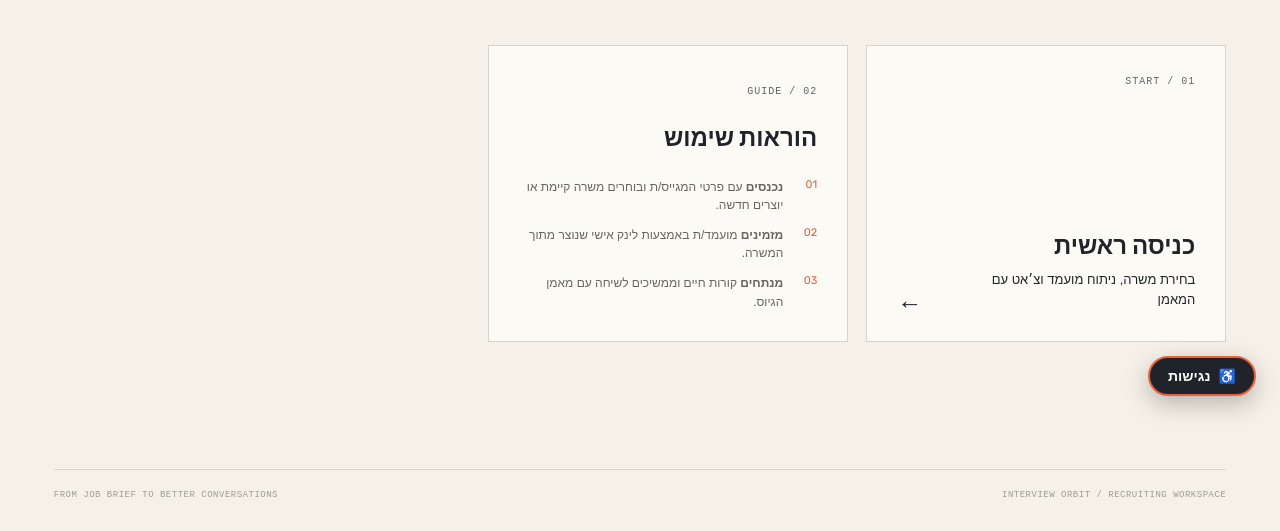
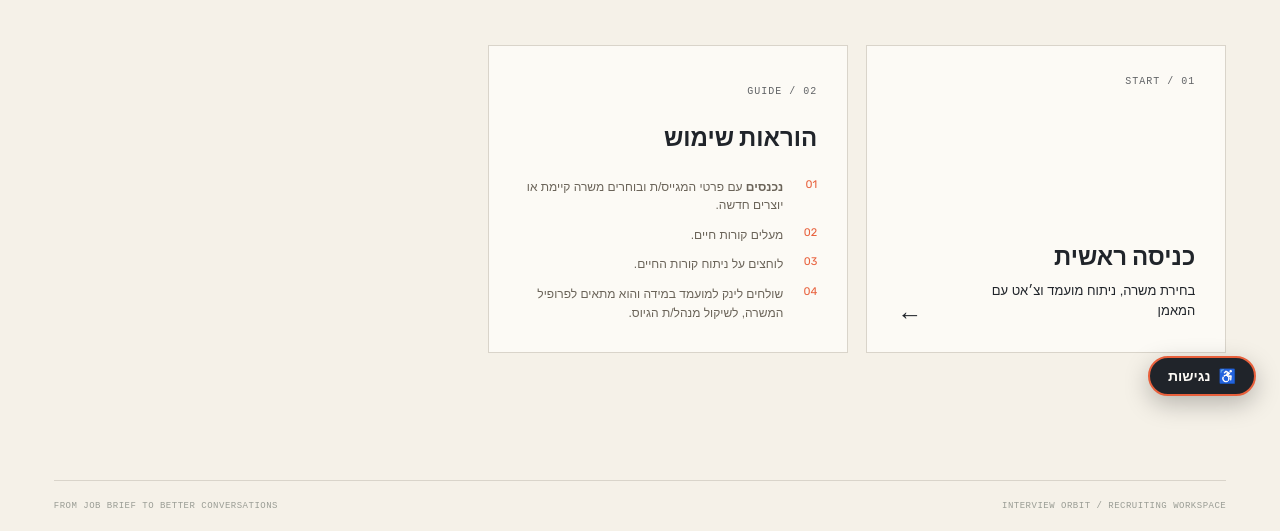
Before and after one commit to giladperetz1978/intermagic, a website: page public/index.html in a window 1280 px wide. Shown: the part 380-911 px from the top of the page. Drawn offline with Linux system fonts and the light colour scheme; a web font is replaced by a local one.

Commit message:
Correct recruiter workflow instructions

```diff
--- a/public/index.html
+++ b/public/index.html
@@ -36,8 +36,9 @@
       <strong>הוראות שימוש</strong>
       <div class="usage-steps">
         <p><b>01</b><span><strong>נכנסים</strong> עם פרטי המגייס/ת ובוחרים משרה קיימת או יוצרים חדשה.</span></p>
-        <p><b>02</b><span><strong>מזמינים</strong> מועמד/ת באמצעות לינק אישי שנוצר מתוך המשרה.</span></p>
-        <p><b>03</b><span><strong>מנתחים</strong> קורות חיים וממשיכים לשיחה עם מאמן הגיוס.</span></p>
+        <p><b>02</b><span>מעלים קורות חיים.</span></p>
+        <p><b>03</b><span>לוחצים על ניתוח קורות החיים.</span></p>
+        <p><b>04</b><span>שולחים לינק למועמד במידה והוא מתאים לפרופיל המשרה, לשיקול מנהל/ת הגיוס.</span></p>
       </div>
     </div>
   </div>
@@ -118,8 +119,6 @@
           <button type="button" id="recruiterDictateBtn" class="dictate-btn" title="הכתבת הגדרת משרה בקול">🎙️ הכתבה בקול</button>
         </div>
         <textarea id="recruiterDescription" rows="5" placeholder="תחומי אחריות, דרישות, צוות..." required></textarea>
-        <button id="createInviteButton" class="invite-button" type="button" disabled><span>יצירת לינק ושליחה למועמד</span><span class="button-arrow">←</span></button>
-        <p id="inviteMessage" class="invite-message"></p>
         <div class="section-label resume-label"><span class="label-number">C</span><span>מועמד לבדיקה</span><span class="label-line"></span></div>
         <label class="upload-zone" for="recruiterFile">
           <span class="upload-orbit"><span>↑</span></span>
@@ -129,6 +128,8 @@
         </label>
         <textarea id="recruiterResume" rows="7" placeholder="או הדבק/י קורות חיים..."></textarea>
         <button class="analyze-button" type="submit"><span>ניתוח עבור מנהל מגייס</span><span class="button-arrow">←</span></button>
+        <button id="createInviteButton" class="invite-button" type="button" disabled><span>שליחת לינק למועמד</span><span class="button-arrow">←</span></button>
+        <p id="inviteMessage" class="invite-message"></p>
       </form>
     </div>
     <div class="insight-column">
```
